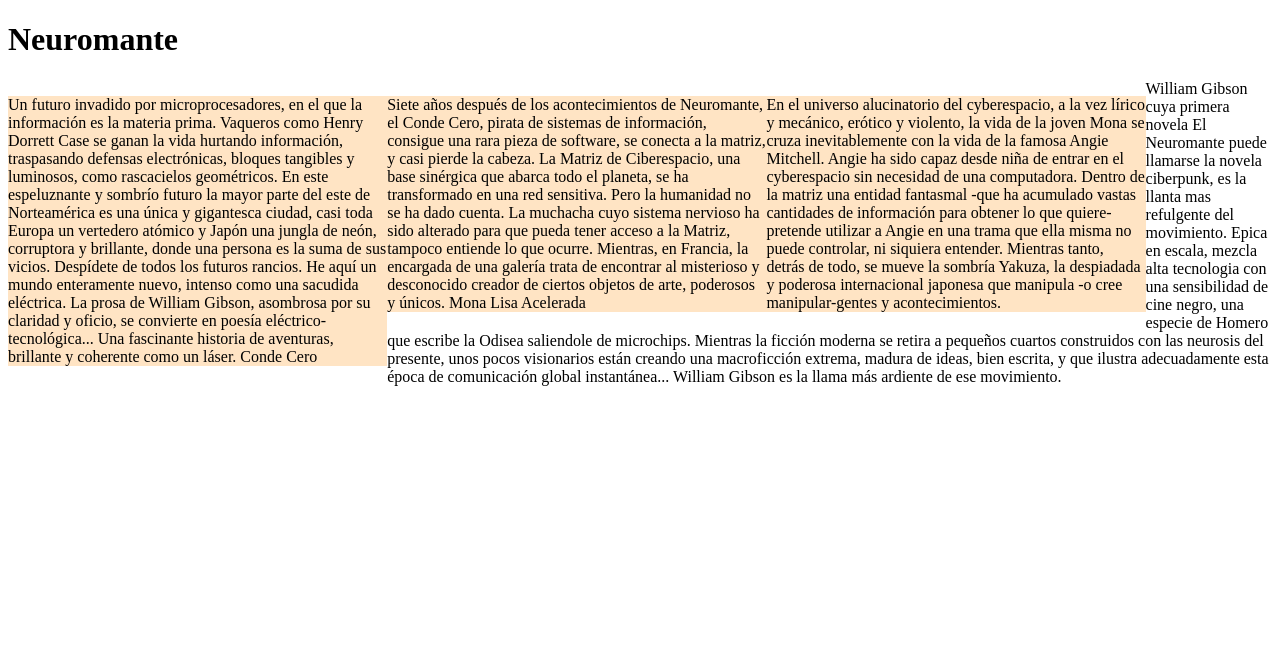
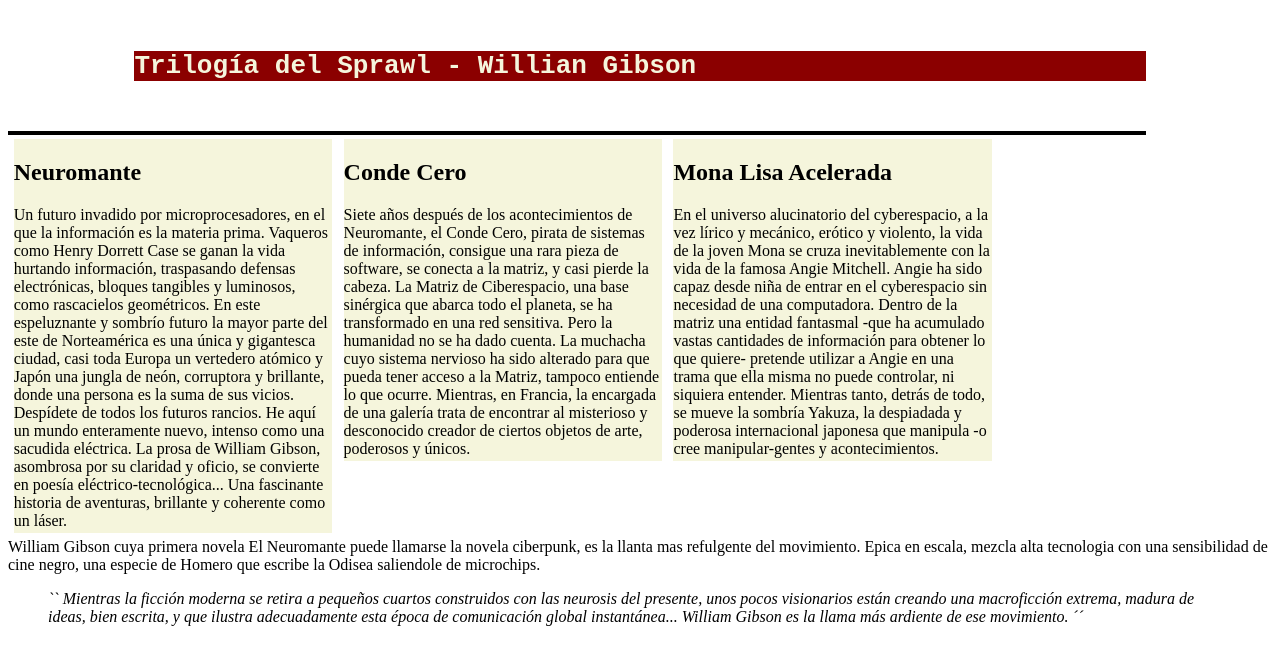
Before and after one commit to Casana/HTML_CSS, a website: page 15b_Visibilidad/15b.html in a window 1280 px wide. Drawn offline with Linux system fonts and the light colour scheme.

Commit message:
avion vuelta

```diff
--- a/15b_Visibilidad/15b.html
+++ b/15b_Visibilidad/15b.html
@@ -21,7 +21,35 @@
         <style>
             {box-sizing: border-box}
 
-            p {float: left; width: 30%; background-color: bisque}
+            body {quotes: "``" "´´"}
+
+            header {margin: 4% 10%}
+            h1 { font-family: monospace;
+                font-size:2em ;
+                font-style:initial;
+                color: beige;
+                background-color: darkred;
+                box-shadow: 2em beige}
+
+
+            article{border-style: solid;
+                    border-width: 2px 0px;
+                    width: 90%;
+                    }
+
+            article>div{ float: left;
+                    width: 28%;
+                    margin-top: 0%;
+                    margin: 0.5%;
+                    background-color:beige}
+
+            p {margin:1%}
+
+            section {clear:left}
+
+            blockquote {font-style: italic;}
+            blockquote::before {content: open-quote}
+            blockquote::after {content: close-quote}
 
 
 
@@ -32,36 +60,48 @@
 
     <body>
         <header>
-        <h1> Neuromante </h1>
+        <h1> Trilogía del Sprawl - Willian Gibson </h1>
         </header>
 
         <article>
 
+            <div>
             <p>
+                <h2> Neuromante </h2>
+
                 Un futuro invadido por microprocesadores, en el que la información es la materia prima. Vaqueros como Henry Dorrett Case se ganan la vida hurtando información, traspasando defensas electrónicas, bloques tangibles y luminosos, como rascacielos geométricos. En este espeluznante y sombrío futuro la mayor parte del este de Norteamérica es una única y gigantesca ciudad, casi toda Europa un vertedero atómico y Japón una jungla de neón, corruptora y brillante, donde una persona es la suma de sus vicios.
 
                 Despídete de todos los futuros rancios. He aquí un mundo enteramente nuevo, intenso como una sacudida eléctrica. La prosa de William Gibson, asombrosa por su claridad y oficio, se convierte en poesía eléctrico-tecnológica... Una fascinante historia de aventuras, brillante y coherente como un láser.
 
-                Conde Cero
             </p>
+            </div>
 
+            <div>
             <p>
+                <h2> Conde Cero </h2>
+
                 Siete años después de los acontecimientos de Neuromante, el Conde Cero, pirata de sistemas de información, consigue una rara pieza de software, se conecta a la matriz, y casi pierde la cabeza. La Matriz de Ciberespacio, una base sinérgica que abarca todo el planeta, se ha transformado en una red sensitiva. Pero la humanidad no se ha dado cuenta. La muchacha cuyo sistema nervioso ha sido alterado para que pueda tener acceso a la Matriz, tampoco entiende lo que ocurre. Mientras, en Francia, la encargada de una galería trata de encontrar al misterioso y desconocido creador de ciertos objetos de arte, poderosos y únicos.
 
-                Mona Lisa Acelerada
             </p>
+            </div>
 
+            <div>
             <p>
+                <h2> Mona Lisa Acelerada </h2>
+
                 En el universo alucinatorio del cyberespacio, a la vez lírico y mecánico, erótico y violento, la vida de la joven Mona se cruza inevitablemente con la vida de la famosa Angie Mitchell. Angie ha sido capaz desde niña de entrar en el cyberespacio sin necesidad de una computadora. Dentro de la matriz una entidad fantasmal -que ha acumulado vastas cantidades de información para obtener lo que quiere- pretende utilizar a Angie en una trama que ella misma no puede controlar, ni siquiera entender. Mientras tanto, detrás de todo, se mueve la sombría Yakuza, la despiadada y poderosa internacional japonesa que manipula -o cree manipular-gentes y acontecimientos.
             </p>
+            </div>
 
         </article>
 
-        <footer>
+        <section>
                 William Gibson cuya primera novela El Neuromante puede llamarse la novela ciberpunk, es la llanta mas refulgente del movimiento. Epica en escala, mezcla alta tecnologia con una sensibilidad de cine negro, una especie de Homero que escribe la Odisea saliendole de microchips.
 
+                <blockquote>
                 Mientras la ficción moderna se retira a pequeños cuartos construidos con las neurosis del presente, unos pocos visionarios están creando una macroficción extrema, madura de ideas, bien escrita, y que ilustra adecuadamente esta época de comunicación global instantánea... William Gibson es la llama más ardiente de ese movimiento.
-        </footer>
+                </blockquote>
+        </section>
 
 
     </body>
--- a/18_Proyecto/Proyecto.css
+++ b/18_Proyecto/Proyecto.css
@@ -47,7 +47,13 @@
 
 table { border-collapse: collapse ; border-spacing: 2px }
 
-table:hover {border-collapse: separate; border-spacing: 4px;}
+table:hover {border-collapse: separate; border-spacing: 6px;}
+
+th {background-color: moccasin}
+
+td {background-color: beige;
+    margin:5em;
+    text-align: center}
 
 footer {
     border-top: solid 5px black;
@@ -55,4 +61,4 @@
     clear: left;
     bottom: 0;
     width: 100%;
-    color: blue; }
+    color: midnightblue; }
```
Also changed, not shown: 18_Proyecto/Italia.html (+12 -12 lines), 18_Proyecto/Russia.html (deleted).
